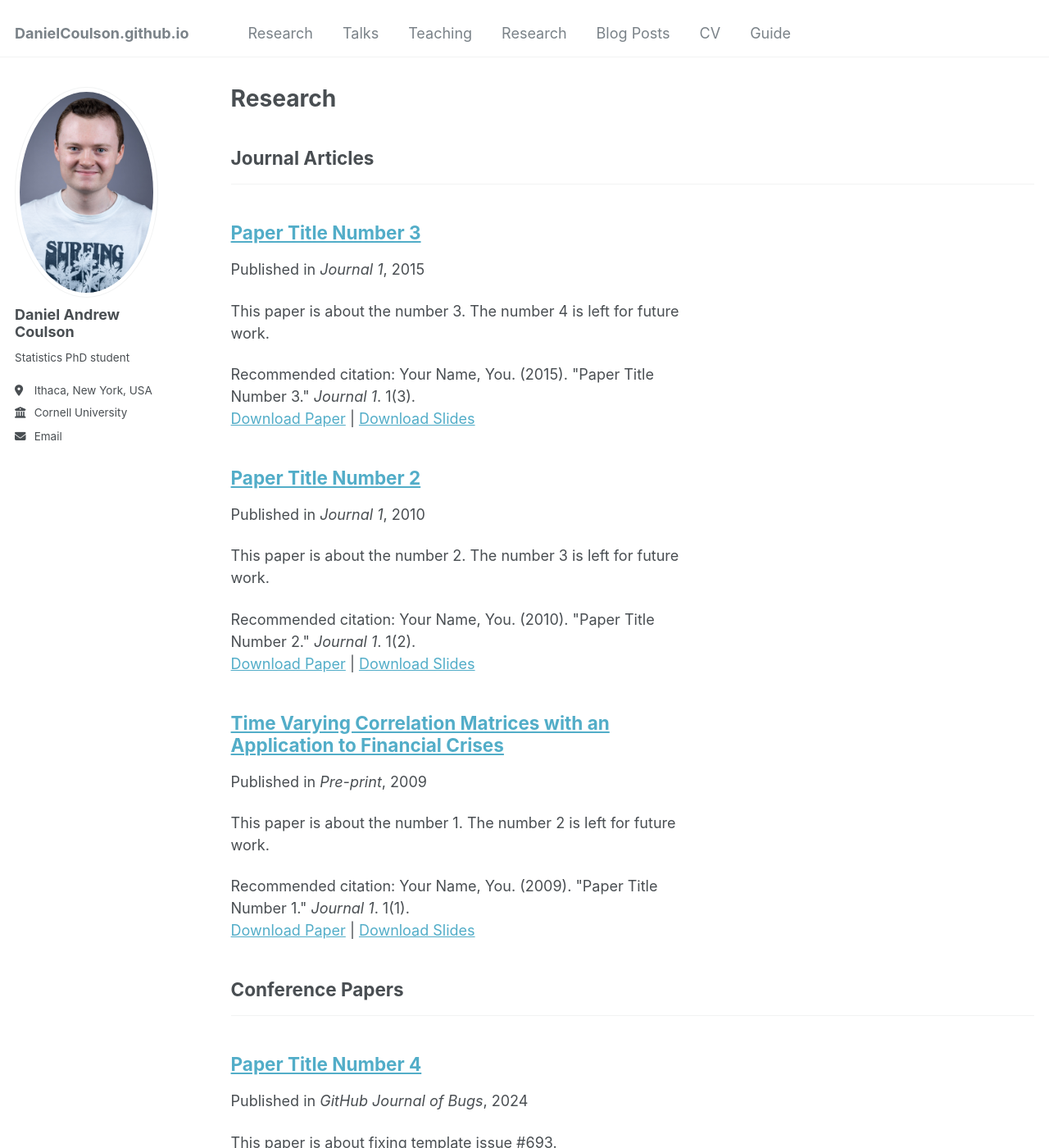
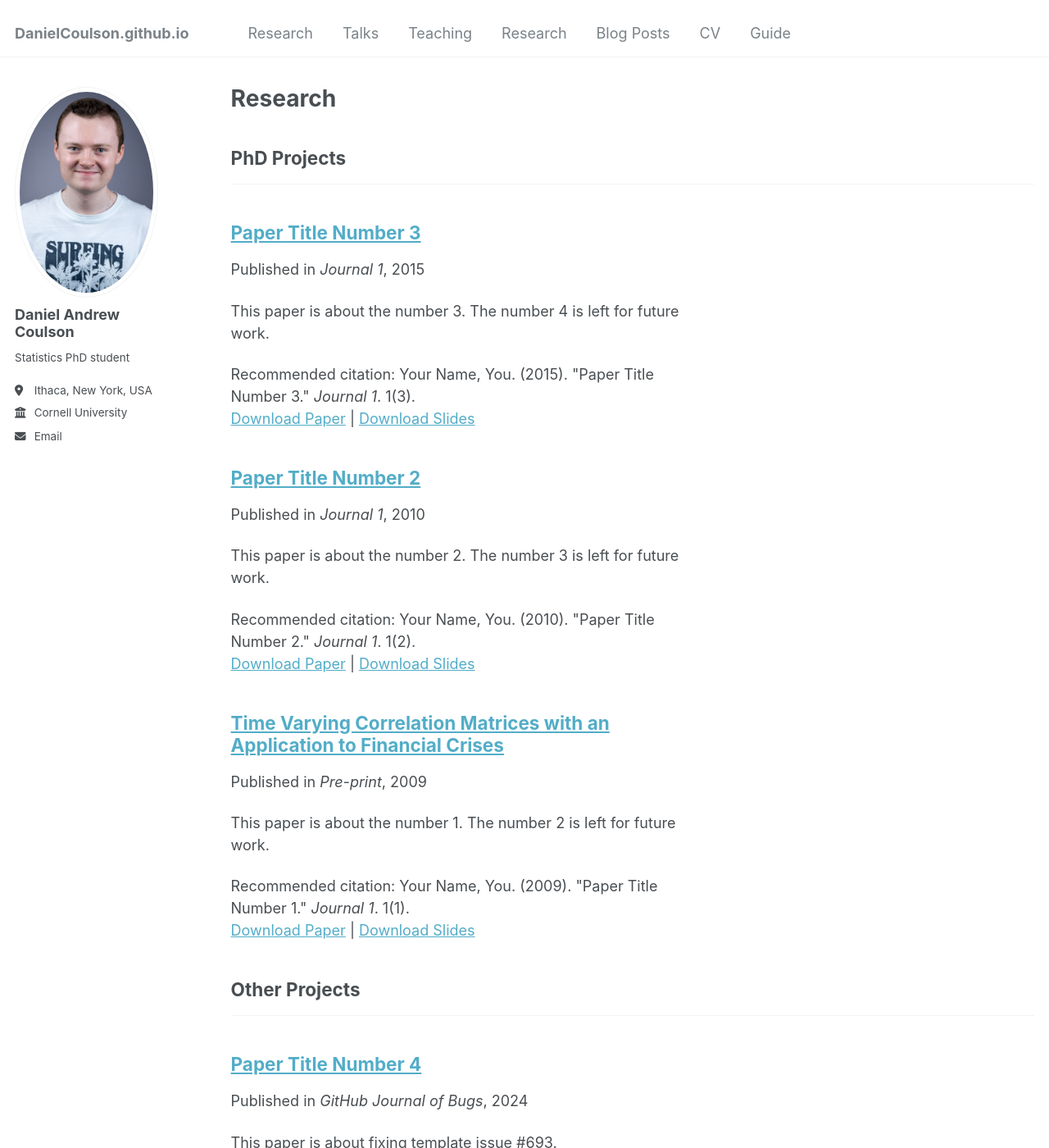
Before and after one commit to DanielCoulson/DanielCoulson.github.io, a Jekyll site: the page built from _pages/publications.html, in a window 1280 px wide and 1400 px high. Shown: the whole window at 82% size. Built offline with Jekyll 4.4.1, drawn with Linux system fonts in a browser that asks for light colours.

Commit message:
Update _config.yml

```diff
--- a/_config.yml
+++ b/_config.yml
@@ -79,9 +79,9 @@ publication_category:
   books:
     title: 'Books'
   manuscripts:
-    title: 'Journal Articles'
+    title: 'PhD Projects'
   conferences:
-    title: 'Conference Papers'
+    title: 'Other Projects'
 
 # Site Settings
 teaser                   :  # filename of teaser fallback teaser image placed in /images/, .e.g. "500x300.png"
```
